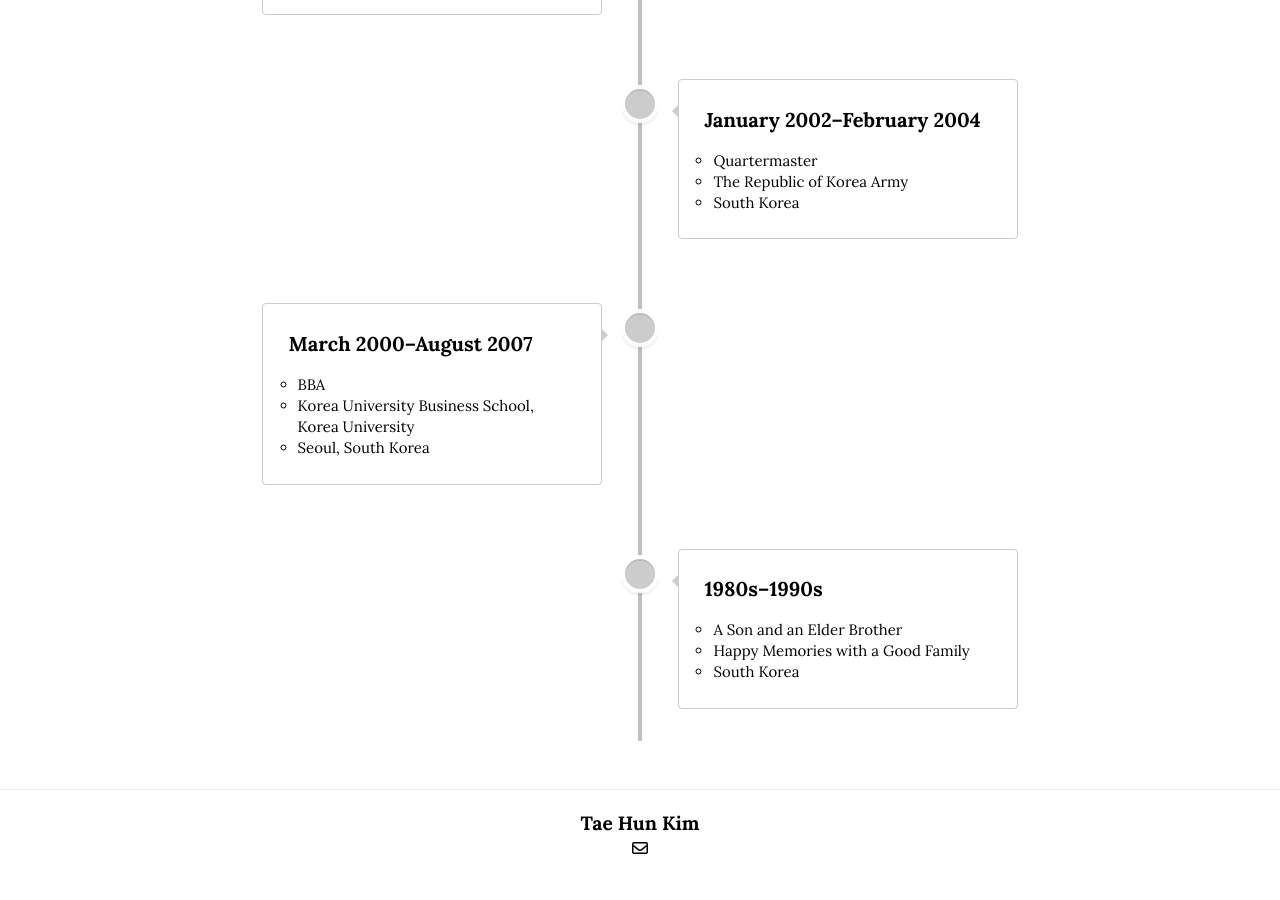
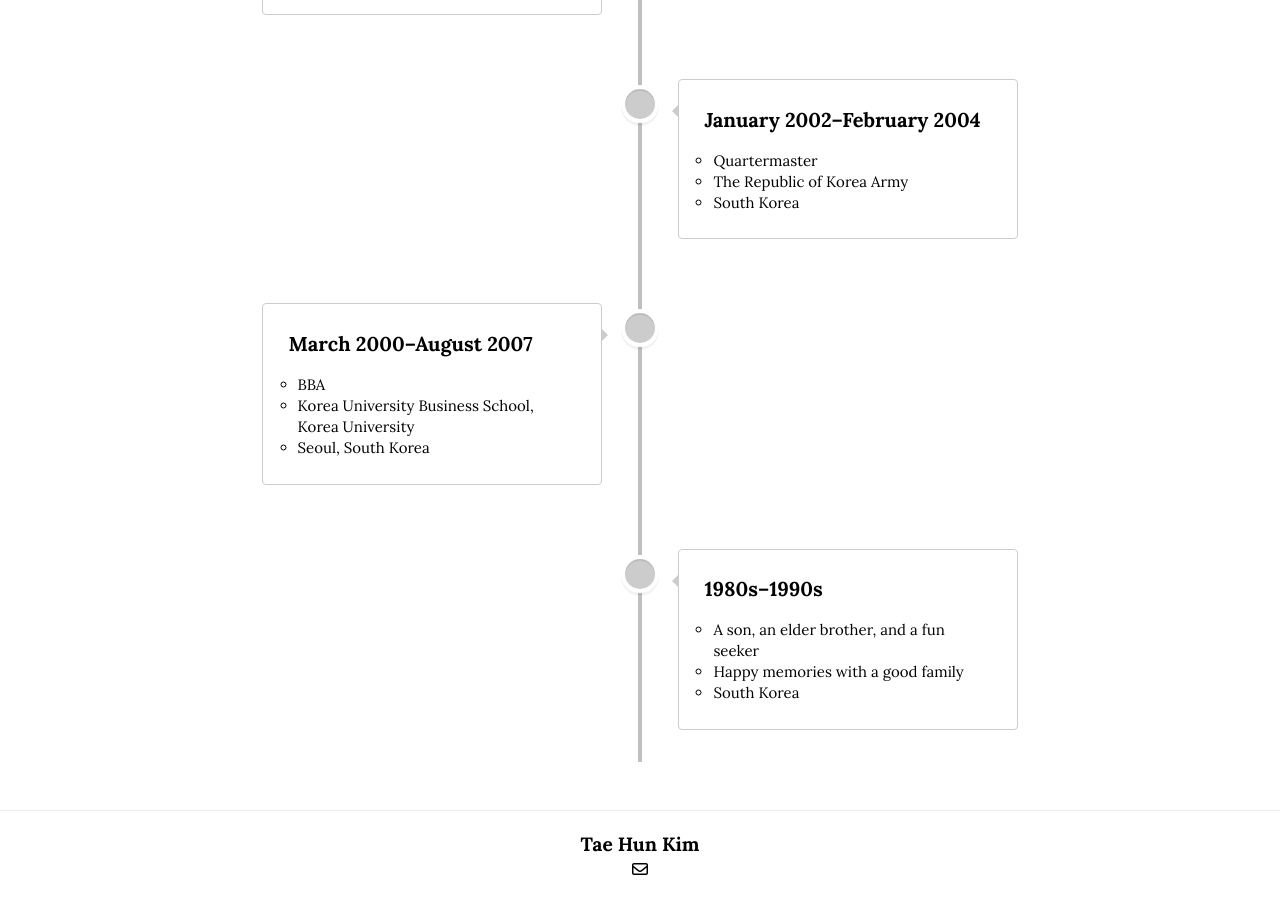
Before and after one commit to istaehun/taehun, a Jekyll site: the page built from timeline.html, in a window 1280 px wide and 900 px high, scrolled down 1844 px. Built offline with Jekyll 4.4.1, drawn with Linux system fonts in a browser that asks for light colours; nearby versions of some CDN libraries; before the commit the page ends 2723 px from its top, so only the background shows below that.

Commit message:
Update timeline.yml

```diff
--- a/_data/timeline.yml
+++ b/_data/timeline.yml
@@ -61,7 +61,7 @@
   date: ""
   title: "1980s–1990s"
   text-list:
-    - "A Son and an Elder Brother"
-    - "Happy Memories with a Good Family"
+    - "A son, an elder brother, and a fun seeker"
+    - "Happy memories with a good family"
     - "South Korea"
   image-list:
```
